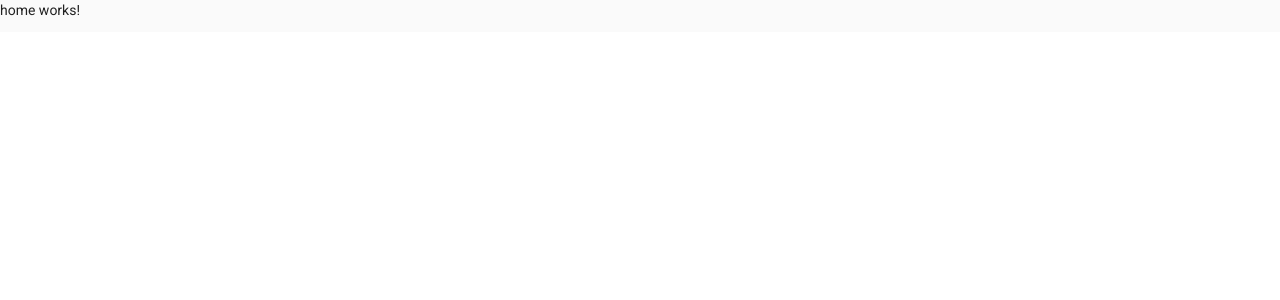
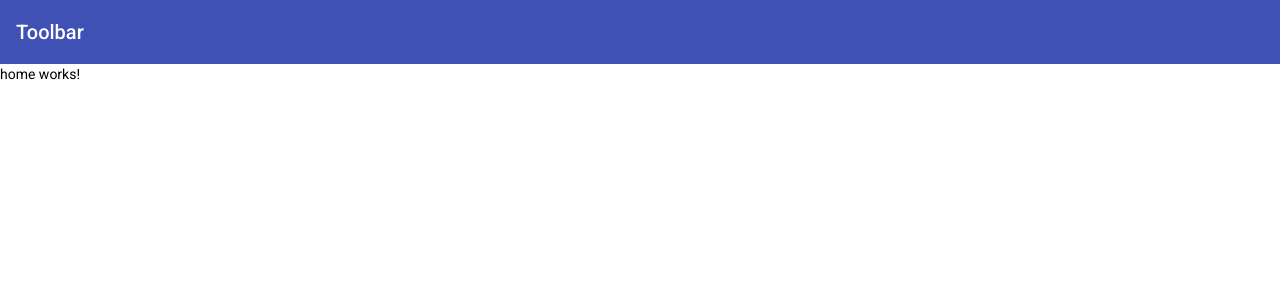
Before and after one commit to frcudev/blog, an Angular app: page /home in a window 1280 px wide. Shown: the top 300 px of the page. Built offline with nearby package versions, Linux system fonts and the light colour scheme.

Commit message:
fix: organize modules

```diff
--- a/package.json
+++ b/package.json
@@ -5,6 +5,7 @@
     "ng": "ng",
     "start": "ng serve",
     "build": "ng build",
+    "build:prod": "ng build --prod",
     "lint": "ng lint",
     "lint-staged": "lint-staged",
     "test": "jest",
--- a/projects/blog/src/app/app.component.html
+++ b/projects/blog/src/app/app.component.html
@@ -1,8 +1,2 @@
-<mat-sidenav-container>
-  <mat-sidenav>
-    <frcu-dev-blog-navigation></frcu-dev-blog-navigation>
-  </mat-sidenav>
-  <mat-sidenav-content>
-    <router-outlet></router-outlet>
-  </mat-sidenav-content>
-</mat-sidenav-container>
+<frcu-dev-blog-navigation></frcu-dev-blog-navigation>
+<router-outlet></router-outlet>
--- a/projects/blog/src/app/app.module.ts
+++ b/projects/blog/src/app/app.module.ts
@@ -3,7 +3,6 @@ import {NgModule} from '@angular/core';
 import {AppRoutingModule} from './app-routing.module';
 import {BrowserAnimationsModule} from '@angular/platform-browser/animations';
 import {CoreModule} from './core/core.module';
-import {SharedModule} from './shared/shared.module';
 
 import {AppComponent} from './app.component';
 
@@ -15,7 +14,6 @@ import {AppComponent} from './app.component';
 
     // local
     CoreModule,
-    SharedModule,
     AppRoutingModule,
   ],
   providers: [],
--- a/projects/blog/src/app/core/layout/navigation/navigation.component.html
+++ b/projects/blog/src/app/core/layout/navigation/navigation.component.html
@@ -1 +1,5 @@
-<mat-nav-list> </mat-nav-list>
+<mat-toolbar color="primary">
+  <mat-toolbar-row>
+    <span>Toolbar</span>
+  </mat-toolbar-row>
+</mat-toolbar>
--- a/projects/blog/src/app/shared/shared.module.ts
+++ b/projects/blog/src/app/shared/shared.module.ts
@@ -1,45 +1,9 @@
 import {NgModule} from '@angular/core';
 import {CommonModule} from '@angular/common';
-import {ReactiveFormsModule} from '@angular/forms';
-import {MatCardModule} from '@angular/material/card';
-import {MatIconModule} from '@angular/material/icon';
-import {MatListModule} from '@angular/material/list';
-import {MatTreeModule} from '@angular/material/tree';
-import {MatChipsModule} from '@angular/material/chips';
-import {MatInputModule} from '@angular/material/input';
-import {MatDialogModule} from '@angular/material/dialog';
-import {MatButtonModule} from '@angular/material/button';
-import {MatSidenavModule} from '@angular/material/sidenav';
-import {MatToolbarModule} from '@angular/material/toolbar';
-import {MatTooltipModule} from '@angular/material/tooltip';
-import {MatGridListModule} from '@angular/material/grid-list';
-import {MatSnackBarModule} from '@angular/material/snack-bar';
-import {MatExpansionModule} from '@angular/material/expansion';
-import {MatFormFieldModule} from '@angular/material/form-field';
-import {MatProgressBarModule} from '@angular/material/progress-bar';
-
-const ANGULAR_MATERIAL_MODULES = [
-  MatCardModule,
-  MatIconModule,
-  MatListModule,
-  MatTreeModule,
-  MatChipsModule,
-  MatInputModule,
-  MatDialogModule,
-  MatButtonModule,
-  MatToolbarModule,
-  MatTooltipModule,
-  MatSidenavModule,
-  MatGridListModule,
-  MatSnackBarModule,
-  MatExpansionModule,
-  MatFormFieldModule,
-  MatProgressBarModule,
-];
 
 @NgModule({
   declarations: [],
-  imports: [CommonModule, ReactiveFormsModule, ...ANGULAR_MATERIAL_MODULES],
-  exports: [CommonModule, ReactiveFormsModule, ...ANGULAR_MATERIAL_MODULES],
+  imports: [CommonModule],
+  exports: [CommonModule],
 })
 export class SharedModule {}
```
Also changed, not shown: projects/blog/src/app/core/core.module.ts (+3 -7 lines), 2 other files (tests, documents, lock files or other folders).
